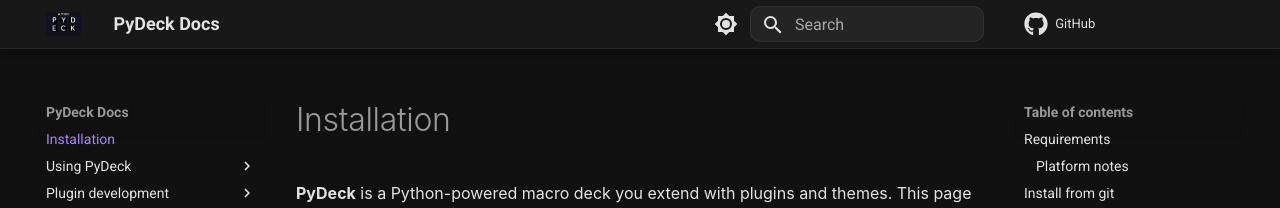
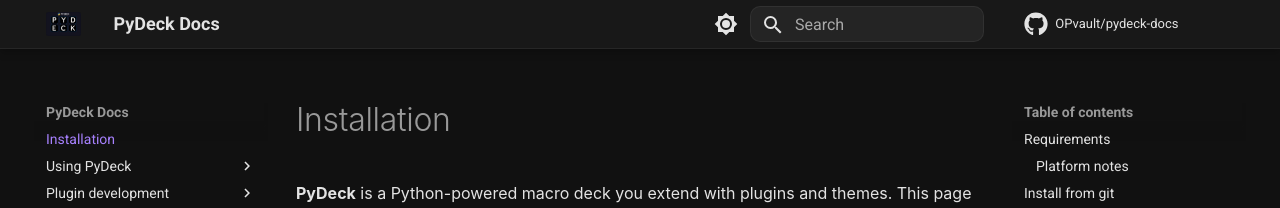
Before and after one commit to OPvault/pydeck-docs, an MkDocs documentation site: the page built from docs/index.md, in a window 1280 px wide. Shown: the top 208 px of the page. Built offline with MkDocs 1.6.1 and Material for MkDocs 9.7.7, drawn with Linux system fonts in a browser that asks for light colours; comment, search, counter and statistics services are not loaded.

Commit message:
chore(mkdocs): set repo_name so the header shows the repository
MkDocs did not derive a repo_name from repo_url, so Material's source
partial rendered an empty md-source__repository next to the GitHub icon.

```diff
--- a/mkdocs.yml
+++ b/mkdocs.yml
@@ -3,6 +3,7 @@
 
 site_url: https://docs.pydeck.no
 repo_url: https://github.com/OPvault/pydeck-docs
+repo_name: OPvault/pydeck-docs
 
 theme:
   name: material
```
